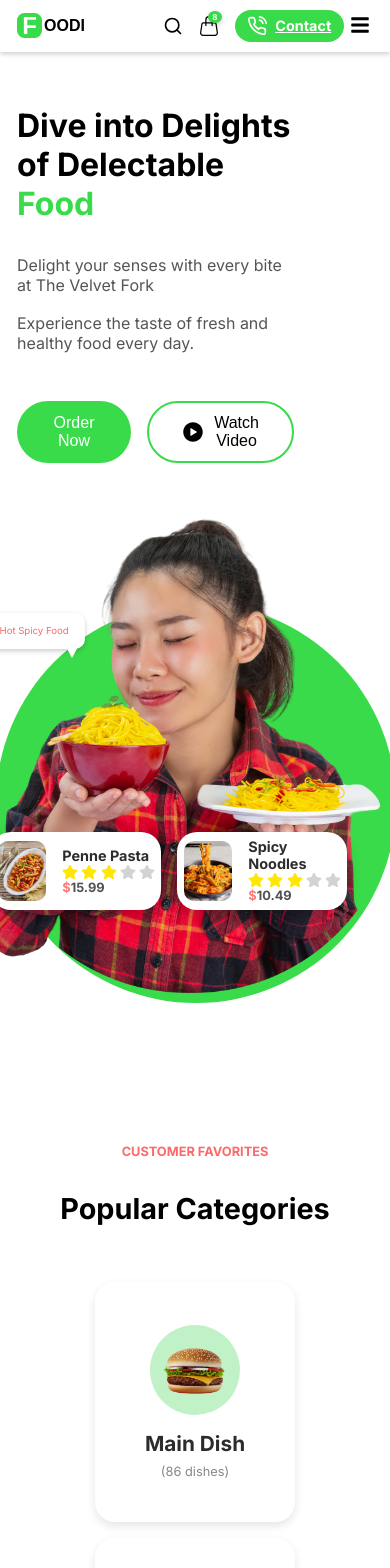
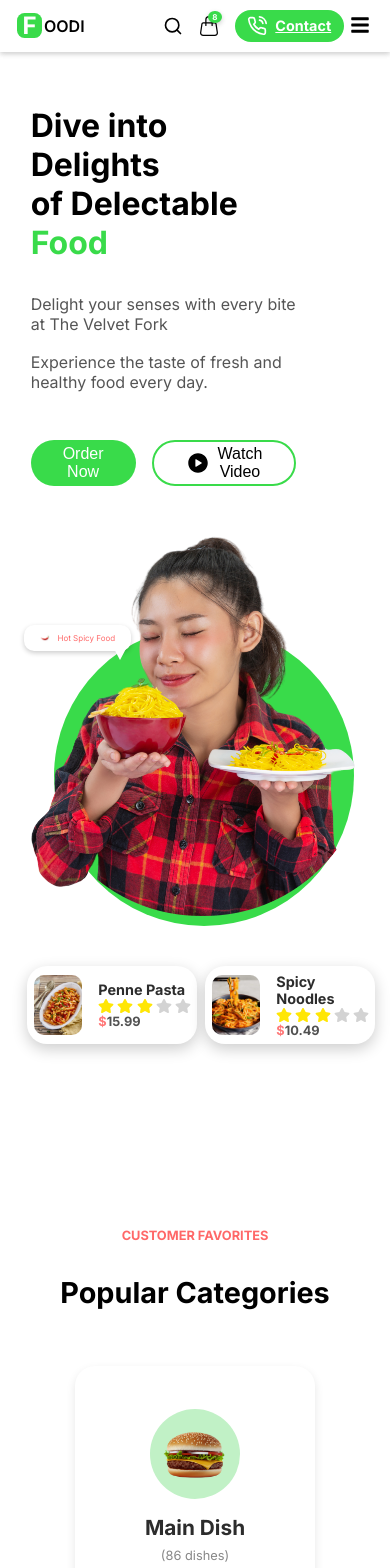
Before and after one commit to AreebaNafees16/restaurant-website, a Next.js app: page / in a window 390 px wide. Shown: the top 1568 px of the page. Built offline with nearby package versions, Linux system fonts and the light colour scheme.

Commit message:
first commit

```diff
--- a/src/app/components/hero.tsx
+++ b/src/app/components/hero.tsx
@@ -88,7 +88,7 @@ const Hero = () => {
       {/* Right Side Image with Green Circle */}
       <div className={styles.heroImage}>
         <div className={styles.greenCircle}>
-          <Image
+          <Image className={styles.img1}
             src="/Intersect.png" // Replace with your image path
             alt="Delicious Meal"
             width={500}
--- a/src/app/components/navbar.tsx
+++ b/src/app/components/navbar.tsx
@@ -1,63 +1,25 @@
-// import React from 'react';
-// import Link from 'next/link';
-// import { FiSearch, FiPhoneCall } from 'react-icons/fi';
-// import { BsHandbag } from "react-icons/bs";
-// import style from '@/app/styles/Navbar.module.css';
-
-
-// const Navbar = () => {
-//   return (
-//     <nav className={style.navbar}>
-//       {/* Logo Section */}
-//       <div className={style.logo}>
-//         <div className={style.logobox}>
-//           <span className={style.logof}>F</span>
-//         </div>
-//         <span className={style.logotext}>OODI</span>
-//       </div>
-
-//       {/* Navigation Links */}
-//       <div className={style.navlinks}>
-//         <Link href="/home">Home</Link>
-//         <Link href="/menu">Menu</Link>
-//         <Link href="/services">Services</Link>
-//         <Link href="/offers">Offer</Link>
-//       </div>
-
-//       {/* Right Side Icons */}
-//       <div className={style.navactions}>
-//         <button className={style.iconbutton}>
-//           <FiSearch size={20} />
-//         </button>
-//         <div className={style.iconbuttonWithBadge}>
-//           <BsHandbag size={20} />
-//           <span className={style.badge}>8</span>
-//         </div>
-
-//         <button className={style.contactbutton}>
-//           <FiPhoneCall size={20} style={{ marginRight: '8px' }} />
-//           Contact
-//         </button>
-//       </div>
-//     </nav>
-//   );
-// };
-
-// export default Navbar;
-
-"use client"
+"use client";
 import React, { useState } from 'react';
 import Link from 'next/link';
-import { FiSearch, FiPhoneCall } from 'react-icons/fi'; // Import React Icons
+import { FiSearch, FiPhoneCall } from 'react-icons/fi';
 import { BsHandbag } from "react-icons/bs";
-import { FaBars, FaTimes } from 'react-icons/fa'; // Hamburger and close icons
+import { FaBars, FaTimes } from 'react-icons/fa';
 import style from '@/app/styles/Navbar.module.css'; // Adjust the path if the CSS file is in a different folder
 
 const Navbar = () => {
-  const [menuOpen, setMenuOpen] = useState(false); // State to manage menu visibility
+  const [menuOpen, setMenuOpen] = useState(false);
 
   const toggleMenu = () => {
-    setMenuOpen(!menuOpen); // Toggle menu visibility
+    setMenuOpen(!menuOpen);
+  };
+
+  const handleLinkClick = (href:any) => {
+    // Close the menu only if it's the Home page
+    if (href === '/') {
+      setMenuOpen(false);
+    } else {
+      setMenuOpen(true); // Keep the menu open for other pages
+    }
   };
 
   return (
@@ -72,16 +34,15 @@ const Navbar = () => {
 
       {/* Hamburger Icon */}
       <div className={style.hamburger} onClick={toggleMenu}>
-        {menuOpen ? <FaTimes size={20} /> : <FaBars size={20} />} {/* Toggle between bars and close */}
+        {menuOpen ? <FaTimes size={20} /> : <FaBars size={20} />}
       </div>
 
       {/* Navigation Links */}
       <div className={`${style.navlinks} ${menuOpen ? style.show : ''}`}>
-        <Link href="/">Home</Link>
-        <Link href="/menu">Menu</Link>
-        <Link href="/services">Services</Link>
-        <Link href="/offers">Offers</Link>
-        {/* <Link href="/contact">Contact</Link> */}
+        <Link href="/" onClick={() => handleLinkClick('/')}>Home</Link>
+        <Link href="/menu" onClick={() => handleLinkClick('/menu')}>Menu</Link>
+        <Link href="/services" onClick={() => handleLinkClick('/services')}>Services</Link>
+        <Link href="/offers" onClick={() => handleLinkClick('/offers')}>Offers</Link>
       </div>
 
       {/* Right Side Icons */}
@@ -98,7 +59,6 @@ const Navbar = () => {
           <FiPhoneCall size={20} style={{ marginRight: '8px' }} />
           Contact
         </Link>
-
       </div>
     </nav>
   );
--- a/src/app/styles/Contact.module.css
+++ b/src/app/styles/Contact.module.css
@@ -18,7 +18,6 @@
     margin-top: 8rem;
     font-size: 2.8rem;
     font-weight: bold;
-    letter-spacing: 2px;
     color: var(--dark-gray);
     margin-bottom: 1rem;
   }
@@ -146,7 +145,9 @@
     .pageTitle {
       font-size: 2.5rem;
     }
-
+  .infoSection {
+    padding: 2.5rem;
+  }
     .formTitle {
       font-size: 2rem;
     }
--- a/src/app/styles/Favorites.module.css
+++ b/src/app/styles/Favorites.module.css
@@ -142,7 +142,7 @@
 @media (max-width: 480px) {
 
   .centerSection {
-    height: 50vh;
+    height: 130vh;
   }
 
   .largeHeading {
@@ -154,7 +154,7 @@
   }
 
   .card {
-    width: 200px;
+    width: 240px;
     height: 240px; /* Smaller cards */
   }
 
--- a/src/app/styles/Footer.module.css
+++ b/src/app/styles/Footer.module.css
@@ -131,7 +131,7 @@
     width: 140vh;
   }
   .footerColumns {
-    grid-template-columns: repeat(2, 1fr);
+    grid-template-columns: repeat(1, 1fr);
     gap: 2rem;
     margin-left: 0;
   }
@@ -141,7 +141,7 @@
     margin-top: 2rem;
   }
   .copyright {
-    margin-right: 20rem;
+    /* margin-right: 20rem; */
     margin-top: 3rem;
   }
 }
@@ -152,7 +152,7 @@
     width: 50vh;
   }
   .footerColumns {
-    grid-template-columns: repeat(2fr);
+    grid-template-columns: repeat(1fr);
     text-align: left;
   }
 
@@ -172,7 +172,8 @@
 @media (max-width: 480px) {
   .footer {
     padding: 2rem;
-    width: 60vh;
+    width: 30px;
+    margin-right: 4rem;
   }
 
   .footerColumn h4 {
@@ -184,13 +185,12 @@
   }
 
   .copyright {
-    margin-top: 10px;
-    margin-right: 6rem;
+    margin-top: 0px;
   }
 
   .socialIcon {
     width: 30px;
     height: 30px;
-    margin-right: 1rem;
+    margin-right: 0.5rem;
   }
 }
--- a/src/app/styles/Hero.module.css
+++ b/src/app/styles/Hero.module.css
@@ -316,7 +316,7 @@
   .cards {
     gap: 2rem;
     justify-content: center;
-    bottom: -100px;
+    bottom: -50px;
     position: absolute;
     margin-left: 20px;
     /* right: 50%; */
@@ -343,7 +343,8 @@
 @media screen and (max-width: 480px) {
 
   .hero {
-    height: 90vh;
+    height: 100vh;
+    padding-left: 2rem;
   }
 
   .heroTitle {
@@ -360,28 +361,24 @@
   }
 
   .orderButton, .videoButton {
-    padding: 0.7rem 2rem;
+    padding: 0.2rem 2rem;
     font-size: 1rem;
   }
 
   .greenCircle {
-    width: 400px;
-    height: 400px;
+
+    width: 300px;
+    height: 300px;
   }
-
+.img1 {
+  margin-left: 1rem;
+  width: 400px;
+  height: 400px;
+}
   .heroImageWrapper img {
-    width: 70%;
-    height: 70%;
+    width: 10%;
+    height: 10%;
   }
-
-  /* .cards {
-    width: 200px;
-    display: flex;
-    gap: 1rem;
-    margin-bottom: 15px;
-    transform: translateX(-90%);
-  } */
-
 
   .messagePopup {
     font-size: 0.6rem;
@@ -400,21 +397,22 @@
 
 @media screen and (max-width: 480px) {
   .cards {
-    width: 200px;
+    width: 100px;
     display: flex;
-    gap: 1rem;
-    bottom: -150px;
+    margin-left: 2rem;
+    gap: 0.5rem;
+    bottom: -200px;
     transform: translateX(-90%);
   }
 
   .messagePopup {
-    font-size: 0.6rem;
-    top: 10px;
+    font-size: 0.5rem;
+    top: -1px;
     left: -10%;
   }
 
   .chiliIcon {
-    width: 20px;
-    height: 20px;
+    width: 10px;
+    height: 10px;
   }
 }
--- a/src/app/styles/Journey.module.css
+++ b/src/app/styles/Journey.module.css
@@ -189,7 +189,7 @@
 @media (max-width: 480px) {
   .container {
     padding: 2rem;
-    height: 130vh;
+    height: 160vh;
   }
 
   .mainHeading {
@@ -207,6 +207,9 @@
 
   .rightSide {
     grid-template-columns: 1fr;
+  }
+  .exploreButton {
+    margin-bottom: 0;
   }
 
   .card {
--- a/src/app/styles/Navbar.module.css
+++ b/src/app/styles/Navbar.module.css
@@ -115,7 +115,6 @@
   display: flex;
   align-items: center;
   padding-left: 30px;
-  font-family: 'Poppins', sans-serif;
 }
 
 .logobox {
@@ -130,7 +129,6 @@
 }
 
 .logof {
-  font-family: 'Cursive', sans-serif;
   font-size: 1.5rem;
   font-weight: bold;
   color: white;
@@ -256,7 +254,7 @@
     display: none; /* Hide navigation links on mobile */
     flex-direction: column;
     position: absolute;
-    top: 60px;
+    top: 52px;
     left: 0;
     width: 100%;
     background-color: white;
--- a/src/app/styles/Offers.module.css
+++ b/src/app/styles/Offers.module.css
@@ -128,7 +128,7 @@
   }
 
   .offersContainer {
-    padding: 0.2;
+    padding: 0.8rem;
   }
     .pageTitle {
       font-size: 2.5rem;
--- a/src/app/styles/Services.module.css
+++ b/src/app/styles/Services.module.css
@@ -157,7 +157,7 @@
   /* Responsive Design */
   @media (max-width: 768px) {
     .servicesContainer {
-        padding: 0.5rem;
+        padding: 0rem;
     }
     .pageTitle {
       font-size: 2.5rem;
--- a/src/app/styles/Special.module.css
+++ b/src/app/styles/Special.module.css
@@ -215,8 +215,8 @@
 
 @media (max-width: 480px) {
   .container {
-    margin: 0 15px;
-    height: 125vh;
+    /* margin: 0 15px; */
+    height: 280vh;
   }
 
   .mainHeading {
@@ -225,9 +225,20 @@
   .miniHeading {
     font-size: 0.8rem;
   }
-
+  .arrowWrapper {
+    display: flex;
+    gap: 0rem;
+    align-items: center;
+    color: #fff;
+  }
   .circle {
     margin-left: -11px;
+    display: flex;
+    justify-content: center;
+    align-items: center;
+    border-radius: 50%;
+    cursor: pointer;
+    transition: transform 0.3s;
   }
 
   .cards {
@@ -236,7 +247,7 @@
   }
 
   .card {
-    width: 190px; /* Full width on small screens */
+    width: 240px; /* Full width on small screens */
     height: 350px;
   }
 
@@ -244,8 +255,8 @@
     /* width: 180px; */
     /* height: 100px; */
     margin-top: 15px;
-    width: 150px;
-    height: 150px;
+    width: 200px;
+    height: 200px;
     /* border-radius: 50%; */
   }
 
--- a/src/app/styles/Testimonials.module.css
+++ b/src/app/styles/Testimonials.module.css
@@ -304,7 +304,7 @@
 @media (max-width: 480px) {
   .testimonialSection {
     padding: 2rem;
-    height: 100vh;
+    height: 130vh;
   }
 
   .leftSide {
@@ -319,13 +319,13 @@
   .imageWrapper {
     width: 200px;
     height: 160px;
-    margin-top: 10px;
+    margin-bottom: 10px;
   }
 
   .customerImage {
     width: 200px;
     height: 300px;
-  padding-bottom: 11px;
+    margin-top: 1.3rem;
   }
 
   .messagePopup {
@@ -367,7 +367,7 @@
   }
 
   .rating {
-    margin-left: 120px;
+    margin-left: 100px;
   }
   .reviews {
   margin-right: -20px;
```
